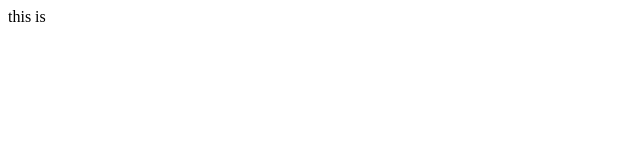
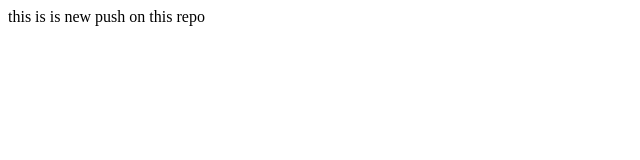
Before and after one commit to ParthKaretiya/New-Repo, a plain HTML site: page index.html in a window 1280 px wide. Shown: the whole page, without its empty margins (0-640 px from the left). Drawn offline with Linux system fonts and the light colour scheme.

Commit message:
new changes

```diff
--- a/index.html
+++ b/index.html
@@ -6,6 +6,6 @@
     <title>Document</title>
 </head>
 <body>
-    this is
+    this is is new push on this repo
 </body>
 </html>
```
